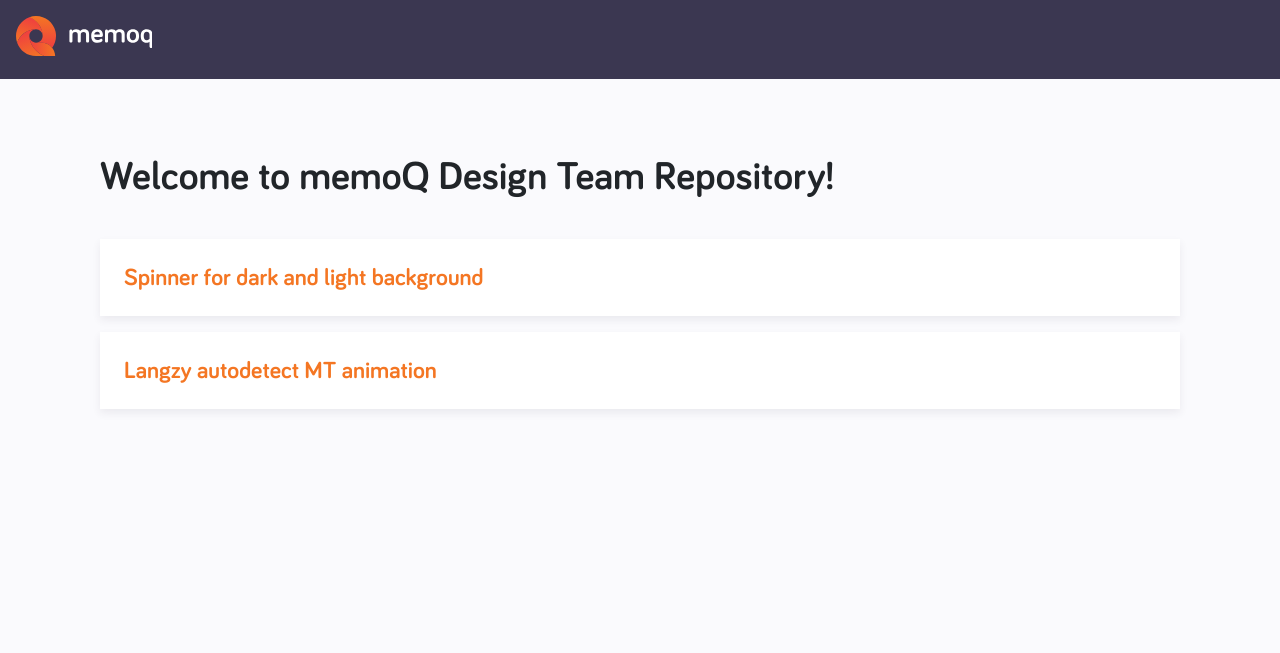
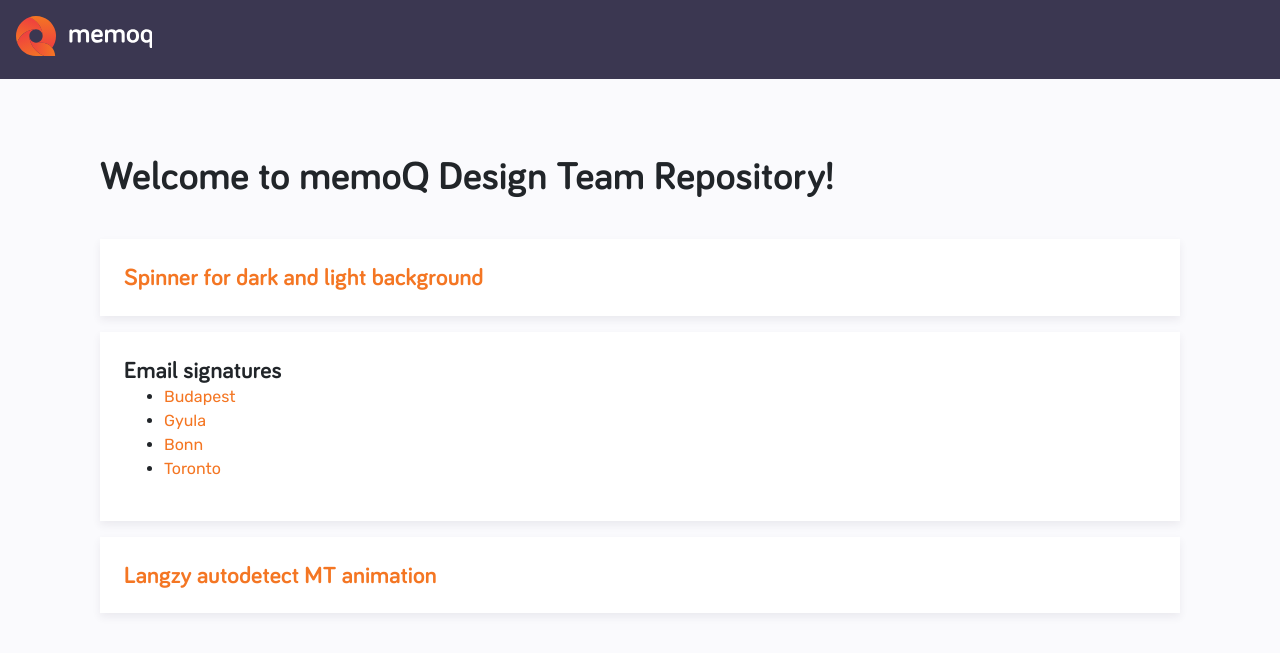
Before and after one commit to memoq-design/memoq-design.github.io, a Jekyll site: the page built from index.html, in a window 1280 px wide. Shown: the top 653 px of the page. Built offline with Jekyll 4.4.1, drawn with Linux system fonts in a browser that asks for light colours.

Commit message:
email signature

```diff
--- a/index.html
+++ b/index.html
@@ -12,7 +12,26 @@
 			</div>
 			<div class="container-project">
 				<h2>
-					<a href="/autodetect-mt-animation-v3/index.html">Langzy autodetect MT animation</a>
+					Email signatures
+				</h2>
+				<ul>
+					<li>
+						<a href="/email-signatures/signature-budapest.htm">Budapest</a>
+					</li>
+					<li>
+						<a href="/email-signatures/signature-gyula.htm">Gyula</a>
+					</li>
+					<li>
+						<a href="/email-signatures/signature-bonn.htm">Bonn</a>
+					</li>
+					<li>
+						<a href="/email-signatures/signature-toronto.htm">Toronto</a>
+					</li>
+				</ul>
+			</div>
+			<div class="container-project">
+				<h2>
+					<a href="langzy/autodetect-mt-animation-v3/index.html">Langzy autodetect MT animation</a>
 				</h2>
 			</div>
 		</div>
```
